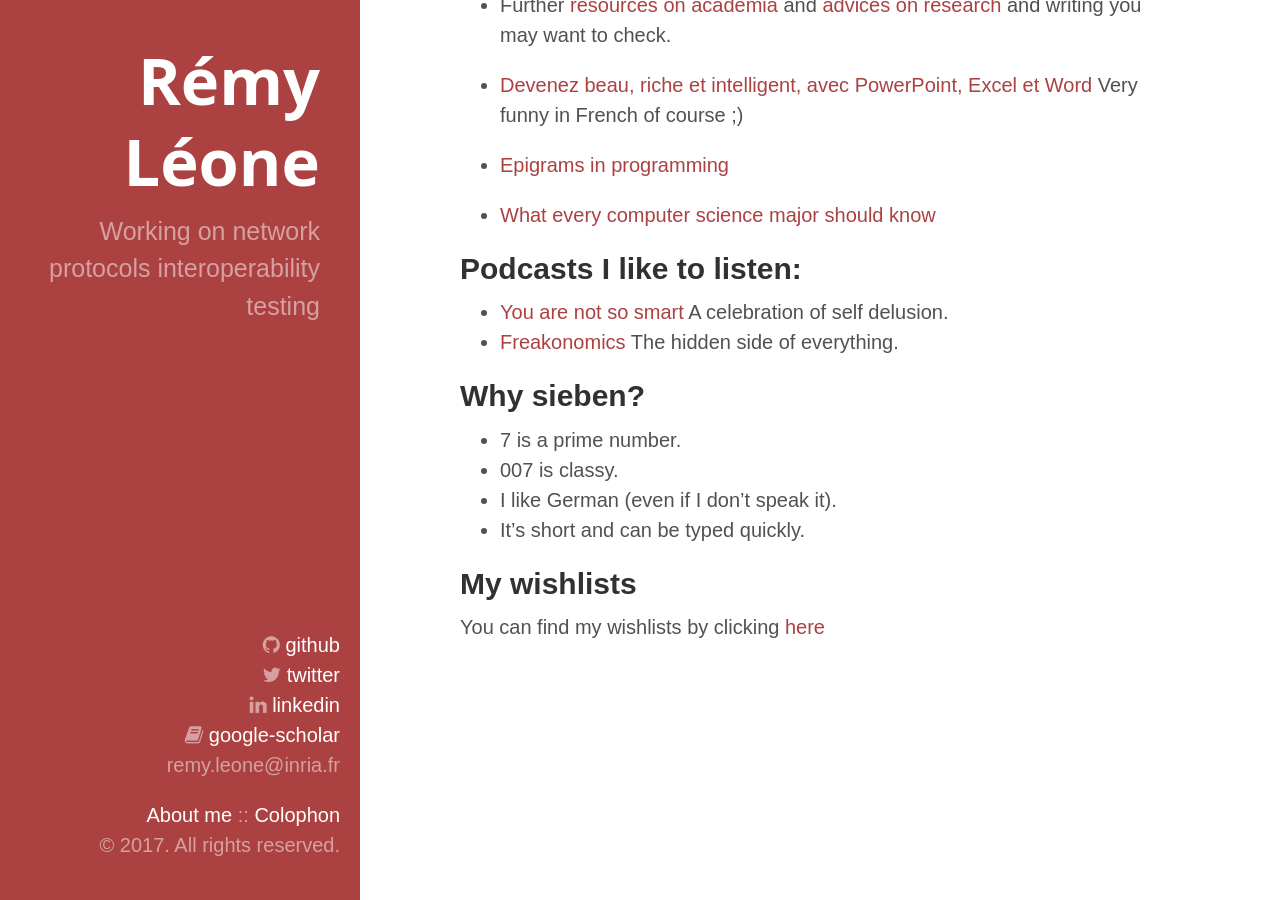
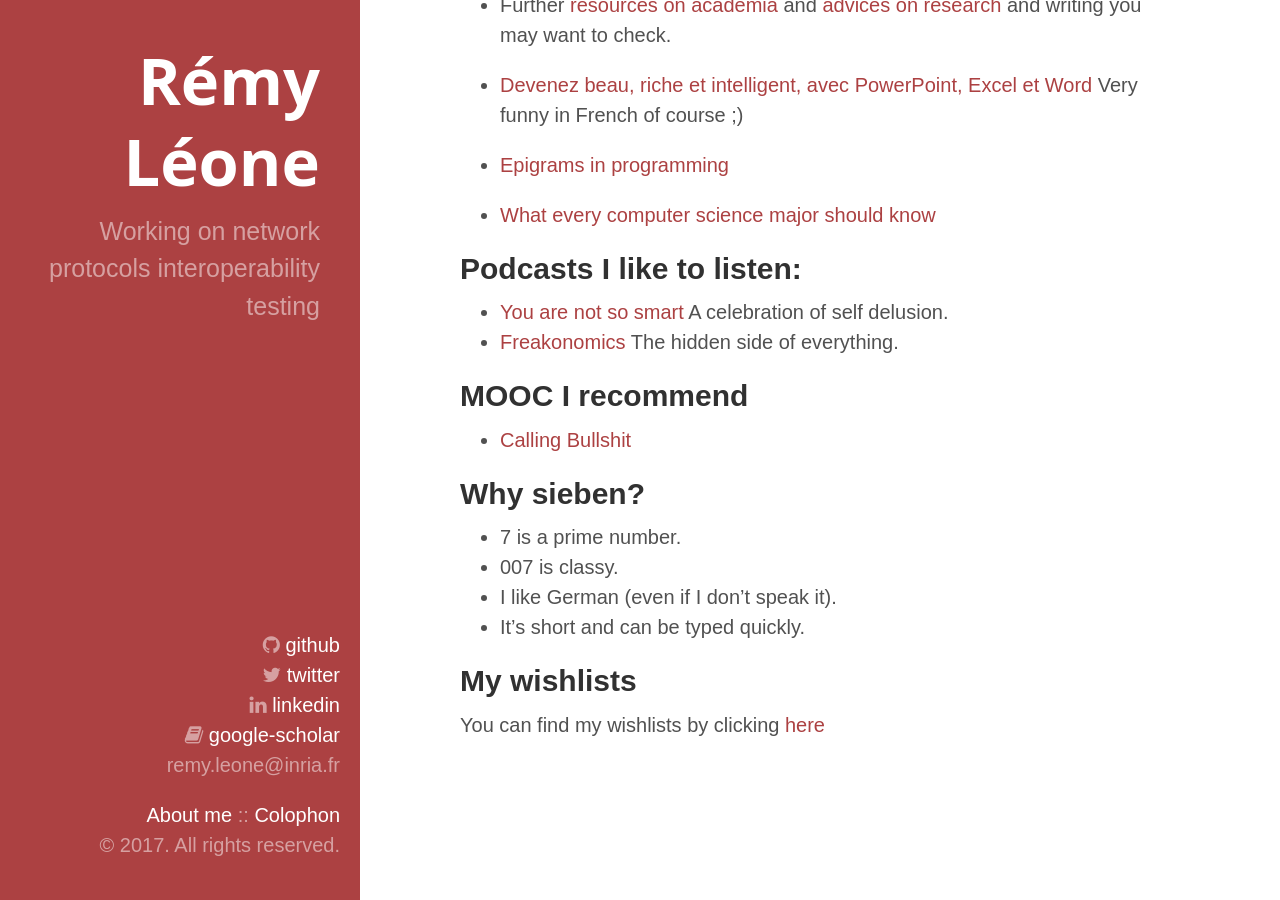
Before and after one commit to remyleone/remyleone.github.io, a Jekyll site: the page built from about.markdown, in a window 1280 px wide and 900 px high, scrolled down 2303 px. Built offline with Jekyll 4.4.1, drawn with Linux system fonts in a browser that asks for light colours; nearby versions of some CDN libraries; emoji names are drawn with the system emoji font.

Commit message:
Update about.markdown

```diff
--- a/about.markdown
+++ b/about.markdown
@@ -81,6 +81,11 @@ Podcasts I like to listen:
 - [You are not so smart](//youarenotsosmart.com) A celebration of self delusion.
 - [Freakonomics](//freakonomics.com) The hidden side of everything.
 
+MOOC I recommend
+----------------
+
+- [Calling Bullshit](//callingbullshit.org/)
+
 Why sieben?
 -----------
 
```
